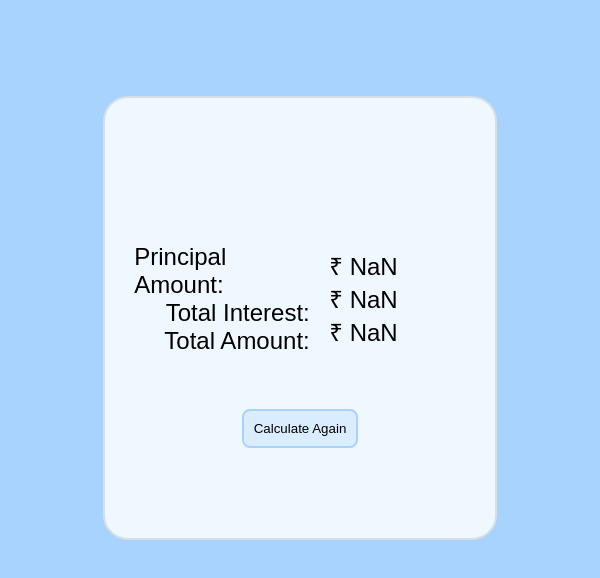
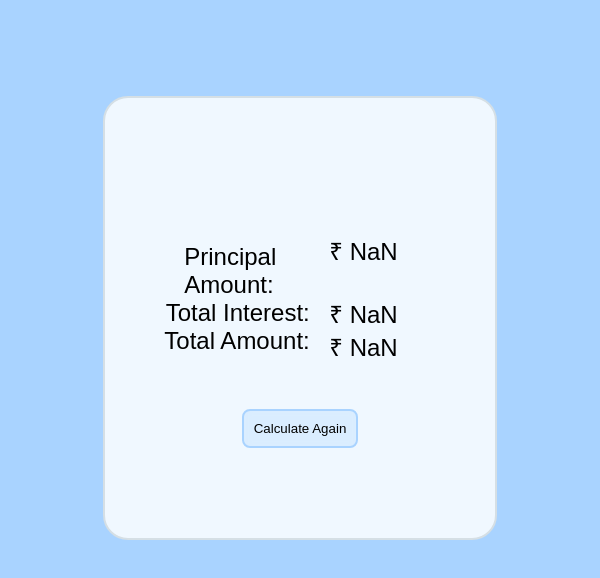
Before and after one commit to Srkkhan21/Simple-interest-calculator, a plain HTML site: page index.html in a window 600 px wide. Both pictures are taken after typing "Sample", "Sample", "Sample" into the empty fields and a click on the button "Calculate". Shown: the part 82-660 px from the top of the page. Drawn offline with Linux system fonts and the light colour scheme; a web font is replaced by a local one.

Commit message:
Update style.css

```diff
--- a/style.css
+++ b/style.css
@@ -53,12 +53,6 @@ body {
 @media(max-width: 570px) {
     #main {
         font-size: 1em;
-    }
-}
-
-@media(max-width: 433px) {
-    #main {
-        height: 65%;
     }
 }
 
@@ -260,6 +254,21 @@ body {
     display: inline-block;
 }
 
+@media(max-width: 616px) and (min-width: 571px) {
+    #p_stat {
+        transform: translate(50px);
+    }
+}
+@media(max-width: 616px) and (min-width: 571px) {
+    #p_amt {
+        margin-bottom: 15px;
+    }
+}
+@media(max-width: 616px) and (min-width: 571px) {
+    #t_int {
+        margin-top: 15px;
+    }
+}
 @media(max-width: 410px) and (min-width: 321px) {
     #p_stat {
         transform: translate(25px);
```
